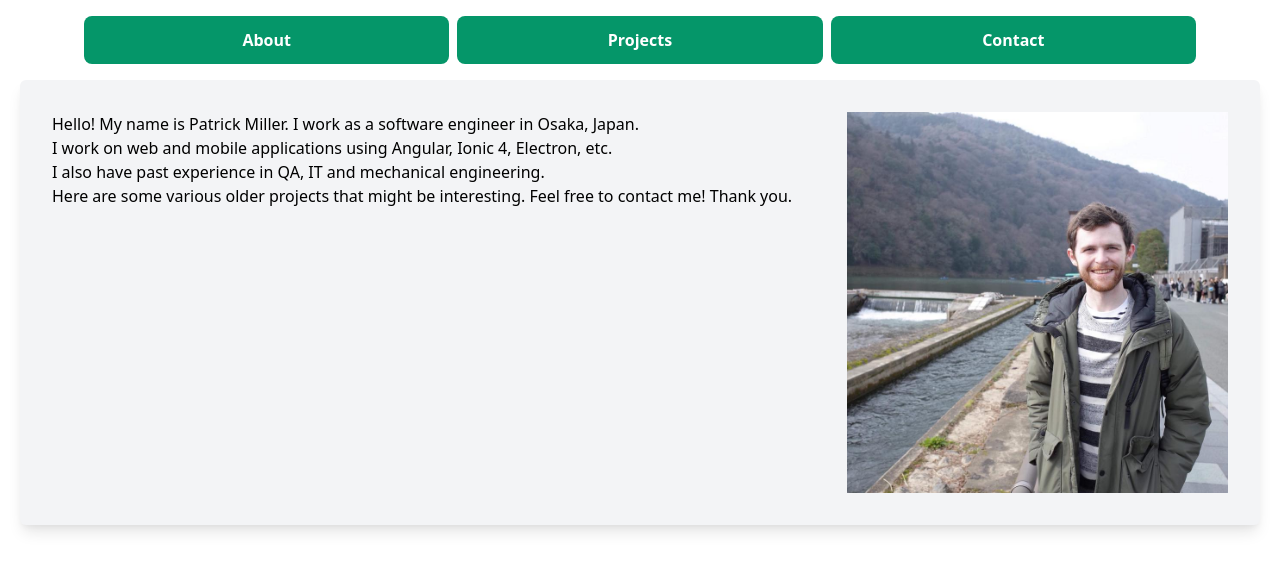
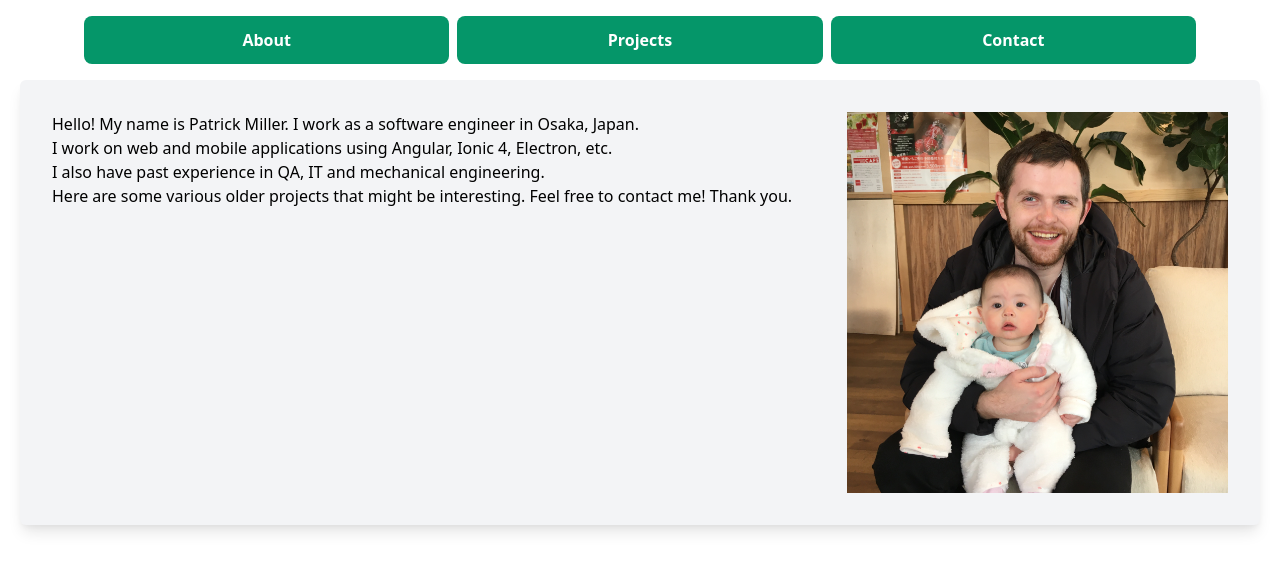
Before and after one commit to patdx/pmil.me, a Next.js app: page / in a window 1280 px wide. Shown: the top 570 px of the page. Built offline with nearby package versions, Linux system fonts and the light colour scheme; what @tailwindcss/typography would draw is missing.

Commit message:
change home page image

```diff
--- /dev/null
+++ b/next.config.js
@@ -0,0 +1,5 @@
+module.exports = {
+  images: {
+    domains: ['pmil.me'],
+  },
+};
--- a/pages/_app.tsx
+++ b/pages/_app.tsx
@@ -15,7 +15,7 @@ export default function MyApp({ Component, pageProps }: AppProps) {
 
           images: [
             {
-              url: '/assets/img/patrick-arashiyama.jpg',
+              url: '/assets/img/patrick.jpg',
             },
           ],
         }}
--- a/pages/index.tsx
+++ b/pages/index.tsx
@@ -1,10 +1,11 @@
-import classNames from "classnames";
-import { FC } from "react";
-import Container from "../components/container";
-import Header from "../components/header";
-import Layout from "../components/layout";
-import Head from "next/head";
-import { NextSeo } from "next-seo";
+import classNames from 'classnames';
+import { FC } from 'react';
+import Container from '../components/container';
+import Header from '../components/header';
+import Layout from '../components/layout';
+import Head from 'next/head';
+import Image from 'next/image';
+import { NextSeo } from 'next-seo';
 // import markdownStyles from "../components/markdown-styles.module.css";
 
 const Index: FC = () => {
@@ -15,7 +16,7 @@ const Index: FC = () => {
         <Container className="grid gap-4 py-4">
           <Header></Header>
           <div className="bg-gray-100 rounded-md p-8 shadow-lg grid grid-cols-1 sm:grid-cols-3 gap-4">
-            <div className={classNames("col-span-2", "prose")}>
+            <div className={classNames('col-span-2', 'prose')}>
               <p>
                 Hello! My name is Patrick Miller. I work as a software engineer
                 in Osaka, Japan.
@@ -34,9 +35,13 @@ const Index: FC = () => {
               </p>
             </div>
             <div>
-              <div className="aspect-w-1 aspect-h-1">
-                <img src="/assets/img/patrick-arashiyama.jpg"></img>
-              </div>
+              <Image
+                layout="responsive"
+                width={3024}
+                height={3024}
+                src="/assets/img/patrick.jpg"
+                alt="Picture of Patrick Miller"
+              />
             </div>
           </div>
         </Container>
```
Also changed, not shown: public/assets/img/patrick-arashiyama.jpg (deleted), public/assets/img/patrick.jpg (added).
